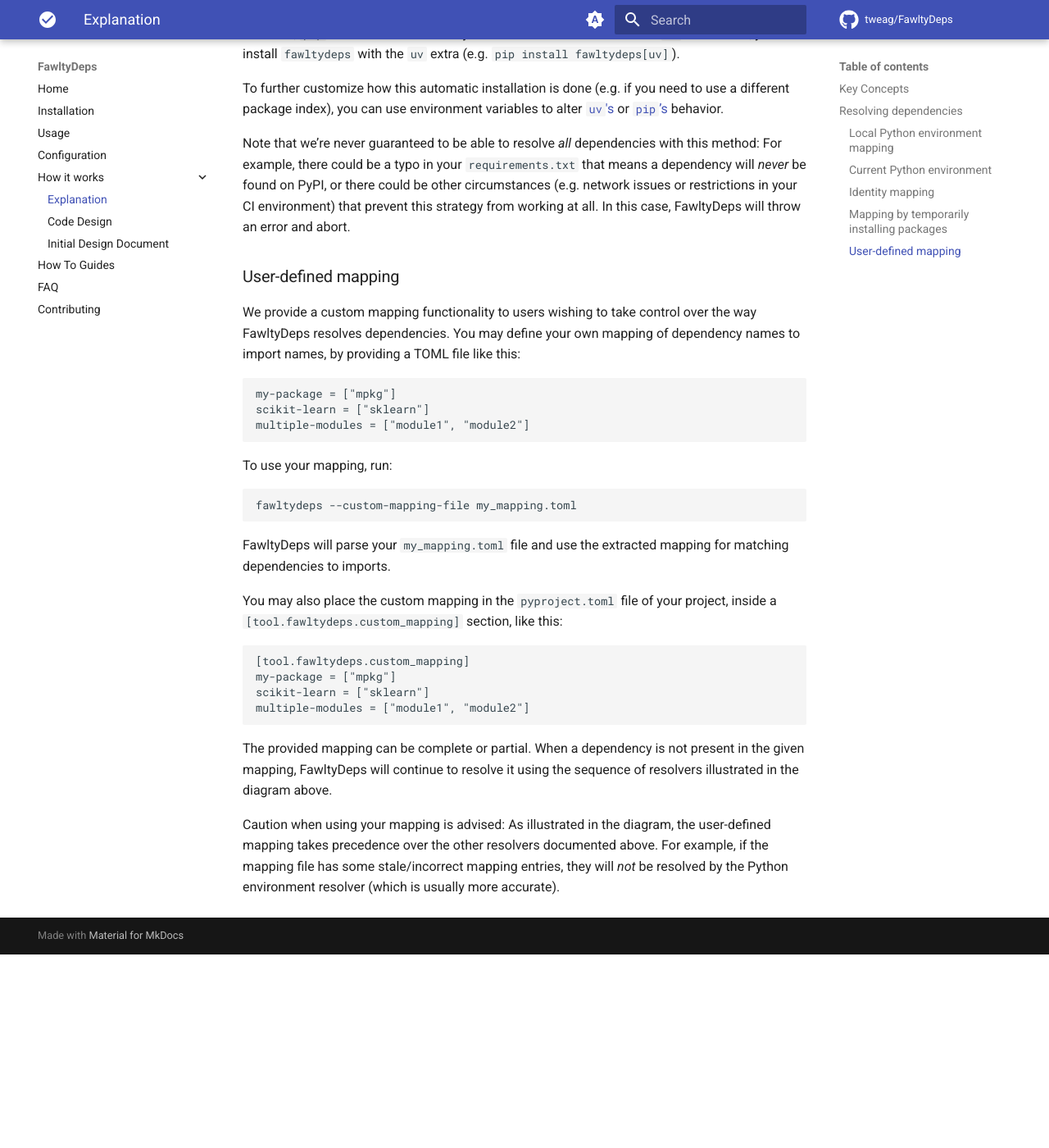
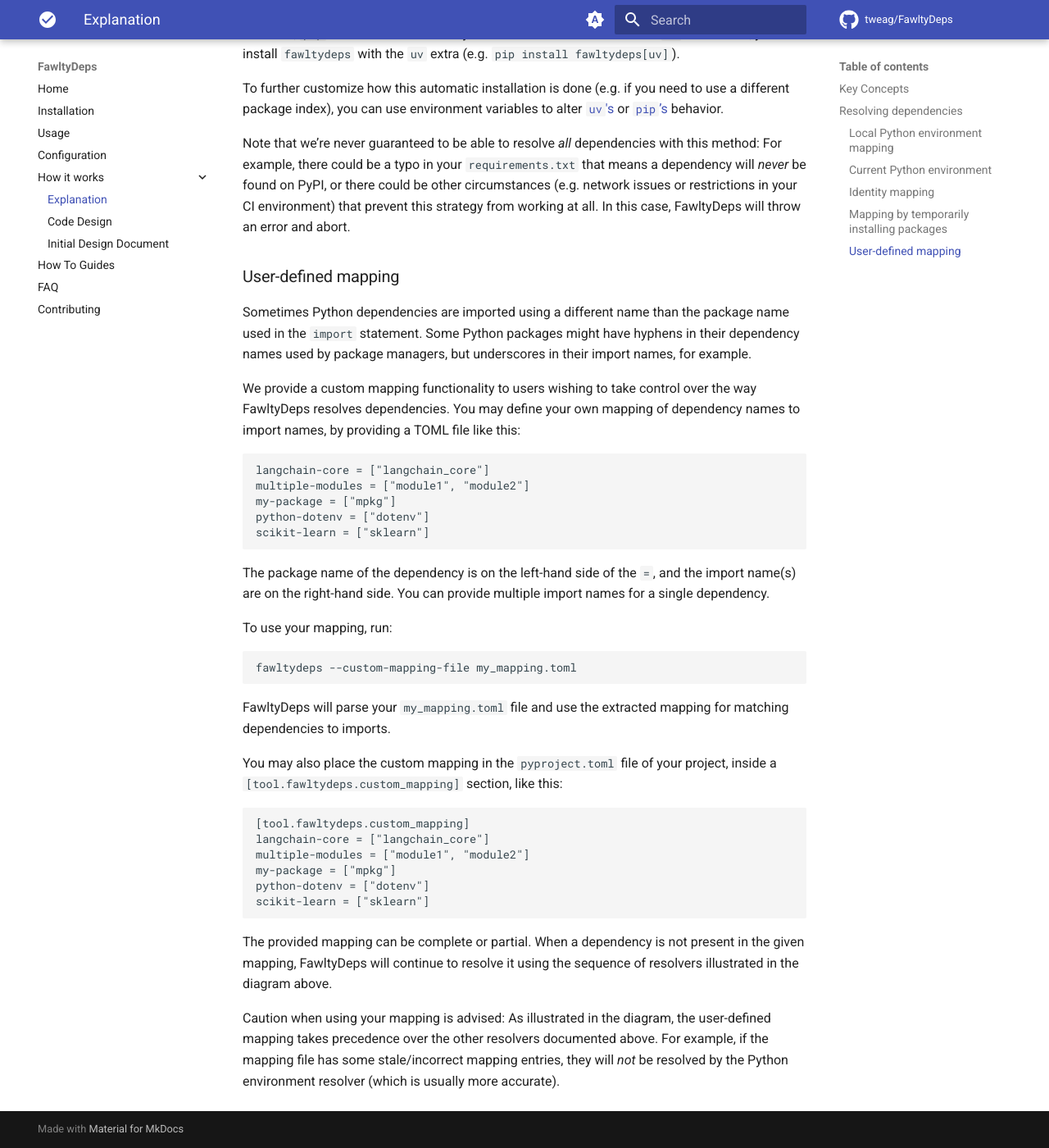
Before and after one commit to tweag/FawltyDeps, an MkDocs documentation site: the page built from docs/explanation.md, in a window 1280 px wide and 1400 px high, scrolled down 3912 px. Shown: the whole window at 82% size. Built offline with MkDocs 1.6.1 and Material for MkDocs 9.7.7, drawn with Linux system fonts in a browser that asks for light colours; comment, search, counter and statistics services are not loaded; before the commit the page ends 5076 px from its top, so only the background shows below that; some of the changed text lies outside the part shown.

Commit message:
Expand user defined mapping documentation.
Make it more explicit what the user defined mapping does, and add
a couple more examples from the field that explain the direction
of the mapping.

Have an anchor leading to the user defined mapping section from
a previous doc section where it us used.

````diff
--- a/docs/explanation.md
+++ b/docs/explanation.md
@@ -135,15 +135,27 @@
 
 ### User-defined mapping
 
+Sometimes Python dependencies are imported using a different name than the package
+name used in the `import` statement. Some Python packages might have hyphens in
+their dependency names used by package managers, but underscores in their import
+names, for example.
+
 We provide a custom mapping functionality to users wishing to take control
 over the way FawltyDeps resolves dependencies. You may define your own mapping
 of dependency names to import names, by providing a TOML file like this:
 
 ```toml
+langchain-core = ["langchain_core"]
+multiple-modules = ["module1", "module2"]
 my-package = ["mpkg"]
+python-dotenv = ["dotenv"]
 scikit-learn = ["sklearn"]
-multiple-modules = ["module1", "module2"]
 ```
+
+The package name of the dependency is on the left-hand side of the `=`, and the
+import name(s) are on the right-hand side. You can provide multiple import names
+for a single dependency.
+
 
 To use your mapping, run:
 
@@ -159,9 +171,11 @@
 
 ```toml
 [tool.fawltydeps.custom_mapping]
+langchain-core = ["langchain_core"]
+multiple-modules = ["module1", "module2"]
 my-package = ["mpkg"]
+python-dotenv = ["dotenv"]
 scikit-learn = ["sklearn"]
-multiple-modules = ["module1", "module2"]
 ```
 
 The provided mapping can be complete or partial. When a dependency is not
````
Also changed, not shown: other parts of docs/explanation.md (+4 -4 lines).
